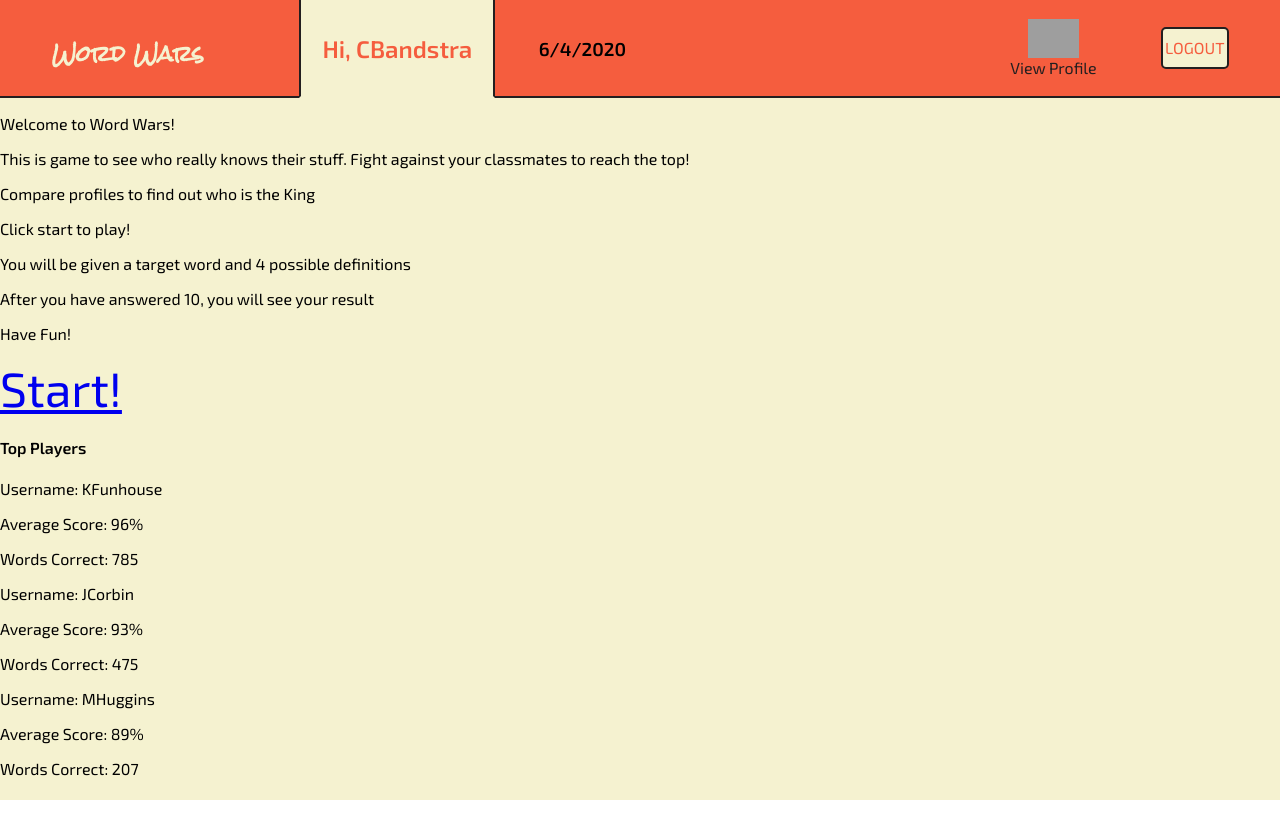
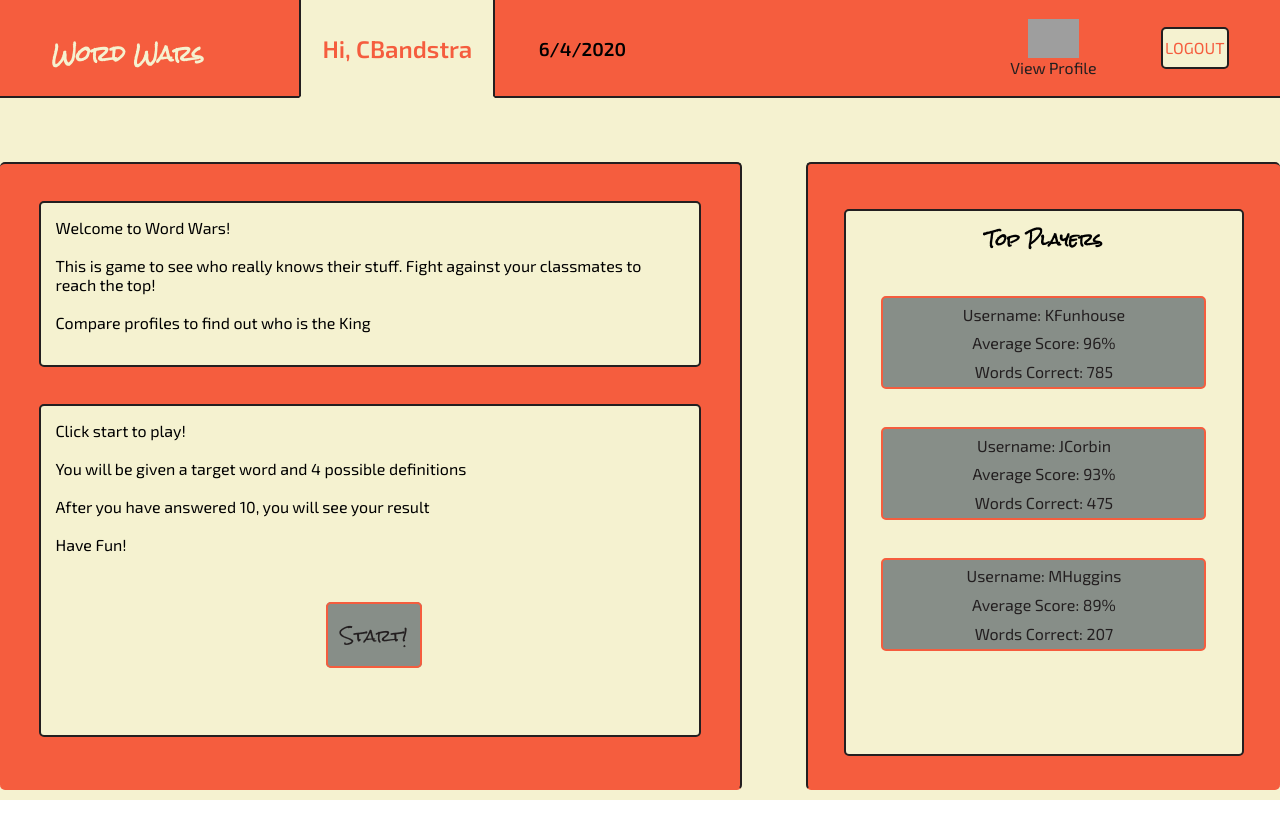
Before and after one commit to C-Bandstra/Word-Wars, a React (Create React App) app: page /homepage in a window 1280 px wide. Shown: the top 838 px of the page. Before the commit the page ends 800 px from the top, so only its background shows below. Built offline with nearby package versions, Linux system fonts and the light colour scheme; grey boxes are pictures that could not be loaded.

Commit message:
Add homepage styling

```diff
--- a/src/Components/HomePage/HomePage.css
+++ b/src/Components/HomePage/HomePage.css
@@ -4,8 +4,125 @@
   background-color: #F5F2D0;
 }
 
+.bottom-nav {
+  height: 100%;
+  width: 100%;
+  display: flex;
+}
+
 .start-btn {
-  height: 15%;
-  width: 30%;
-  font-size: 3em;
+  text-decoration: none;
+  height: 10%;
+  width: 45%;
+  font-size: 1em;
+  padding: 2%;
+  margin-left: 43%;
+  margin-top: 5%;
+  background-color: #878E88;
+  border: 2px solid #F55D3E;
+  border-radius: 5px;
+  color: #231F20;
+  font-family: 'Rock Salt', cursive;
 }
+
+.start-btn:hover {
+  background-color: #F55D3E;
+  color: #F5F2D0;
+  border:2px solid #231F20
+}
+
+.info-container-1 {
+  width: 58%;
+  background-color: #F55D3E;
+  height: 78%;
+  margin-top: 5%;
+  border-bottom: 2px solid #F55D3E;
+  border-top:  2px solid #231F20;
+  border-right: 2px solid #231F20;
+  border-radius: 5px;
+  margin-right: 5%;
+  display: flex;
+  flex-direction: column;
+  align-items: center;
+}
+
+.info-1 {
+  background-color: #F5F2D0;
+  width: 85%;
+  margin-top: 5%;
+  margin-bottom: 5%;
+  padding: 2%;
+  border:2px solid #231F20;
+  border-radius: 5px;
+}
+
+.text {
+  margin: 0px;
+  margin-bottom: 3%;
+  font-size: 16px;
+}
+
+.special {
+  margin-bottom: 10%;
+}
+
+.info-2 {
+  background-color: #F5F2D0;
+  width: 85%;
+  padding: 2%;
+  height: 48%;
+  border:2px solid #231F20;
+  border-radius: 5px;
+}
+
+.info-container-2 {
+  background-color: #F55D3E;
+  width: 37%;
+  height: 78%;
+  margin-top: 5%;
+  border-left: 2px solid #231F20;
+  border-top: 2px solid #231F20;
+  border-bottom: 2px solid #F55D3E;
+  border-radius: 5px;
+  display: flex;
+  justify-content: center;
+  align-items: center;
+}
+
+.top-container {
+  background-color: #F5F2D0;
+  margin-top: 2.8%;
+  padding: 2%;
+  height: 84%;
+  width: 80%;
+  border: 2px solid #231F20;
+  border-radius: 5px;
+  display: flex;
+  flex-direction: column;
+  align-items: center;
+}
+
+.top-header {
+  text-align: center;
+  font-family: 'Rock Salt', cursive;
+  margin-top: 0px;
+  margin-bottom: 10%;
+}
+
+.profile-card {
+  height: 17%;
+  display: flex;
+  flex-direction: column;
+  align-items: center;
+  justify-content: center;
+  width: 85%;
+  background-color: #878E88;
+  border: 2px solid #F55D3E;
+  border-radius: 5px;
+  margin-bottom: 10%;
+}
+
+.stat {
+  color: #231F20;
+  margin: 1.5%;
+}
```
